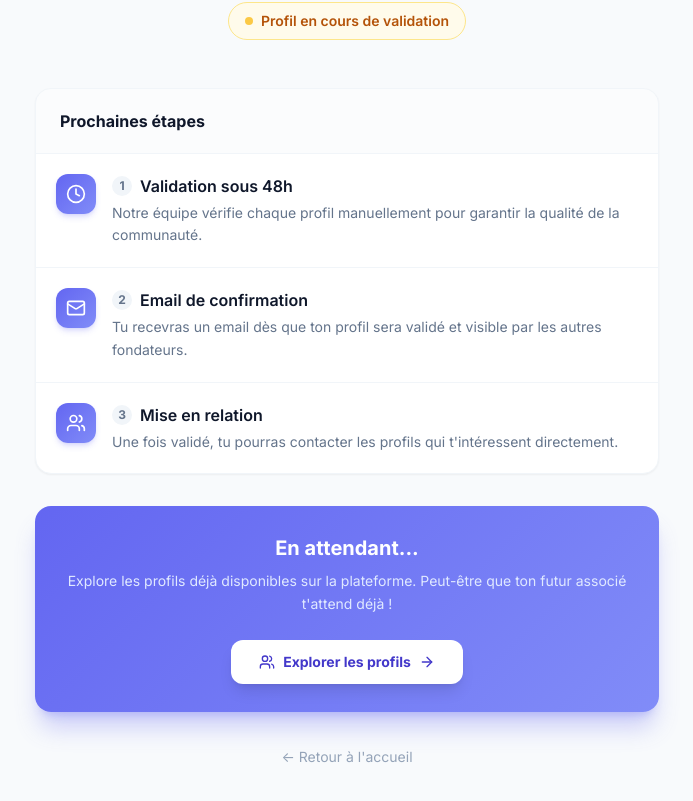
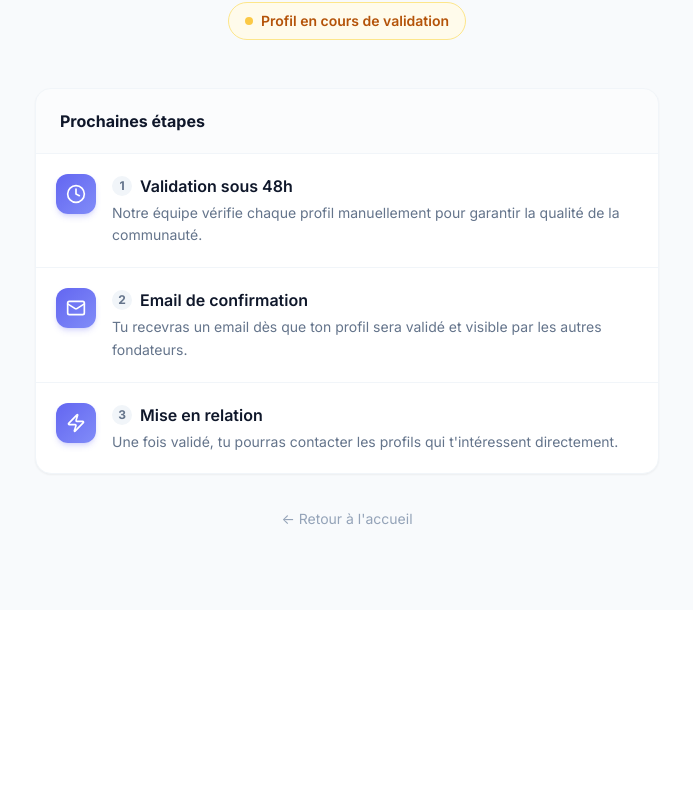
Before and after one commit to Xprriacst/ai-agency-connect, a Next.js app: page /confirmation in a window 1280 px wide. Shown: the part 435-1236 px from the top of the page, without its empty margins (293-986 px from the left). After the commit the page ends 1045 px from the top, so only its background shows below. Built offline with nearby package versions, Linux system fonts and the light colour scheme.

Commit message:
fix: supprimer section 'En attendant' page confirmation

```diff
--- a/app/confirmation/page.tsx
+++ b/app/confirmation/page.tsx
@@ -1,7 +1,7 @@
 "use client";
 
 import Link from "next/link";
-import { CheckCircle, Clock, Mail, ArrowRight, Zap, Users, Sparkles } from "lucide-react";
+import { CheckCircle, Clock, Mail, Zap, Sparkles } from "lucide-react";
 
 const nextSteps = [
   {
@@ -15,7 +15,7 @@ const nextSteps = [
     description: "Tu recevras un email dès que ton profil sera validé et visible par les autres fondateurs.",
   },
   {
-    icon: Users,
+    icon: Zap,
     title: "Mise en relation",
     description: "Une fois validé, tu pourras contacter les profils qui t'intéressent directement.",
   },
@@ -90,23 +90,6 @@ export default function ConfirmationPage() {
           </div>
         </div>
 
-        {/* Explore while waiting */}
-        <div className="rounded-2xl gradient-brand p-7 text-white text-center mb-8 shadow-xl shadow-brand-500/30">
-          <h3 className="text-xl font-bold mb-2">En attendant...</h3>
-          <p className="text-brand-100 text-sm mb-6 leading-relaxed">
-            Explore les profils déjà disponibles sur la plateforme.
-            Peut-être que ton futur associé t&apos;attend déjà !
-          </p>
-          <Link
-            href="/profiles"
-            className="inline-flex items-center gap-2 px-7 py-3 rounded-xl bg-white text-brand-700 font-bold hover:bg-brand-50 transition-colors shadow-lg text-sm"
-          >
-            <Users className="w-4 h-4" />
-            Explorer les profils
-            <ArrowRight className="w-4 h-4" />
-          </Link>
-        </div>
-
         {/* Home link */}
         <div className="text-center">
           <Link
```
